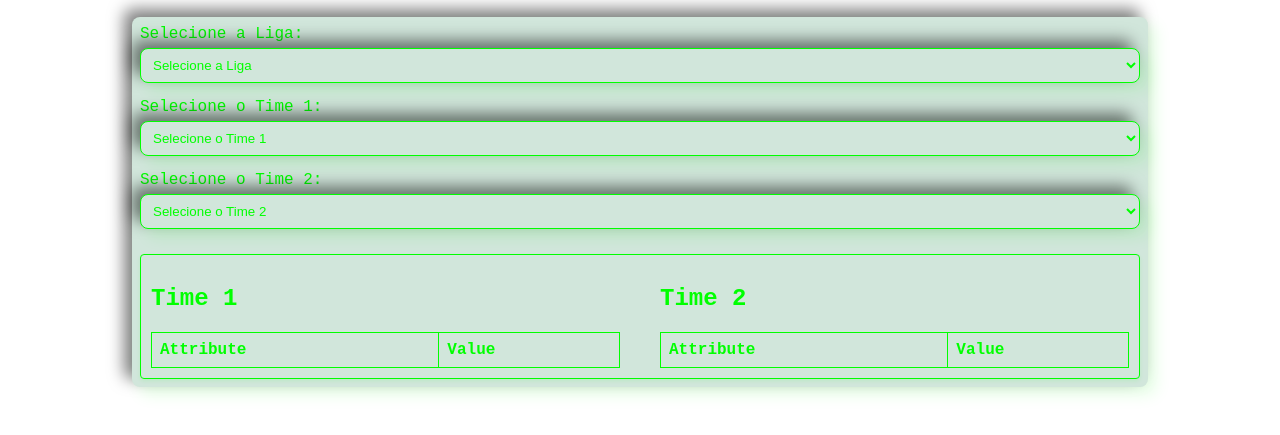
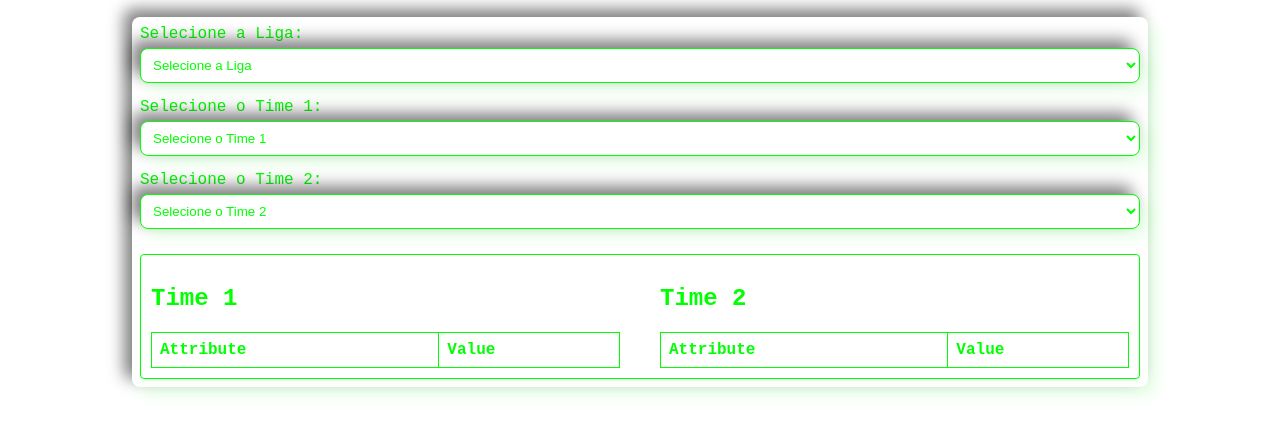
Before and after one commit to VictorDeLucca/LoloverTips, a website: page public/index.html in a window 1280 px wide. Shown: the part 81-516 px from the top of the page. Drawn offline with nearby package versions, Linux system fonts and the light colour scheme.

Commit message:
full branco

```diff
--- a/public/index.html
+++ b/public/index.html
@@ -23,7 +23,7 @@
       }
 
       .neumorphism {
-        background: #d1e6db; /* Dark gray box background */
+        background: #ffffff; /* Dark gray box background */
         border-radius: 8px;
         padding: 8px;
         box-shadow: 8px 8px 16px rgba(0, 255, 0, 0.1),
@@ -50,12 +50,12 @@
         border: 1px solid #00ff00; /* Green border */
         border-radius: 4px;
         margin-bottom: 15px;
-        background-color: #d1e6db; /* Dark gray background */
+        background-color: #ffffff; /* Dark gray background */
         color: #00ff00; /* Green text color */
       }
 
       .result-json {
-        background-color: #d1e6db; /* Dark gray box background */
+        background-color: #ffffff; /* Dark gray box background */
         border: 1px solid #00ff00; /* Green border */
         border-radius: 4px;
         padding: 10px;
@@ -88,7 +88,7 @@
 
       #jsonTableTeam1 th,
       #jsonTableTeam2 th {
-        background-color: #d1e6db; /* Dark gray background */
+        background-color: #ffffff; /* Dark gray background */
         color: #00ff00; /* Green text color */
       }
     </style>
```
